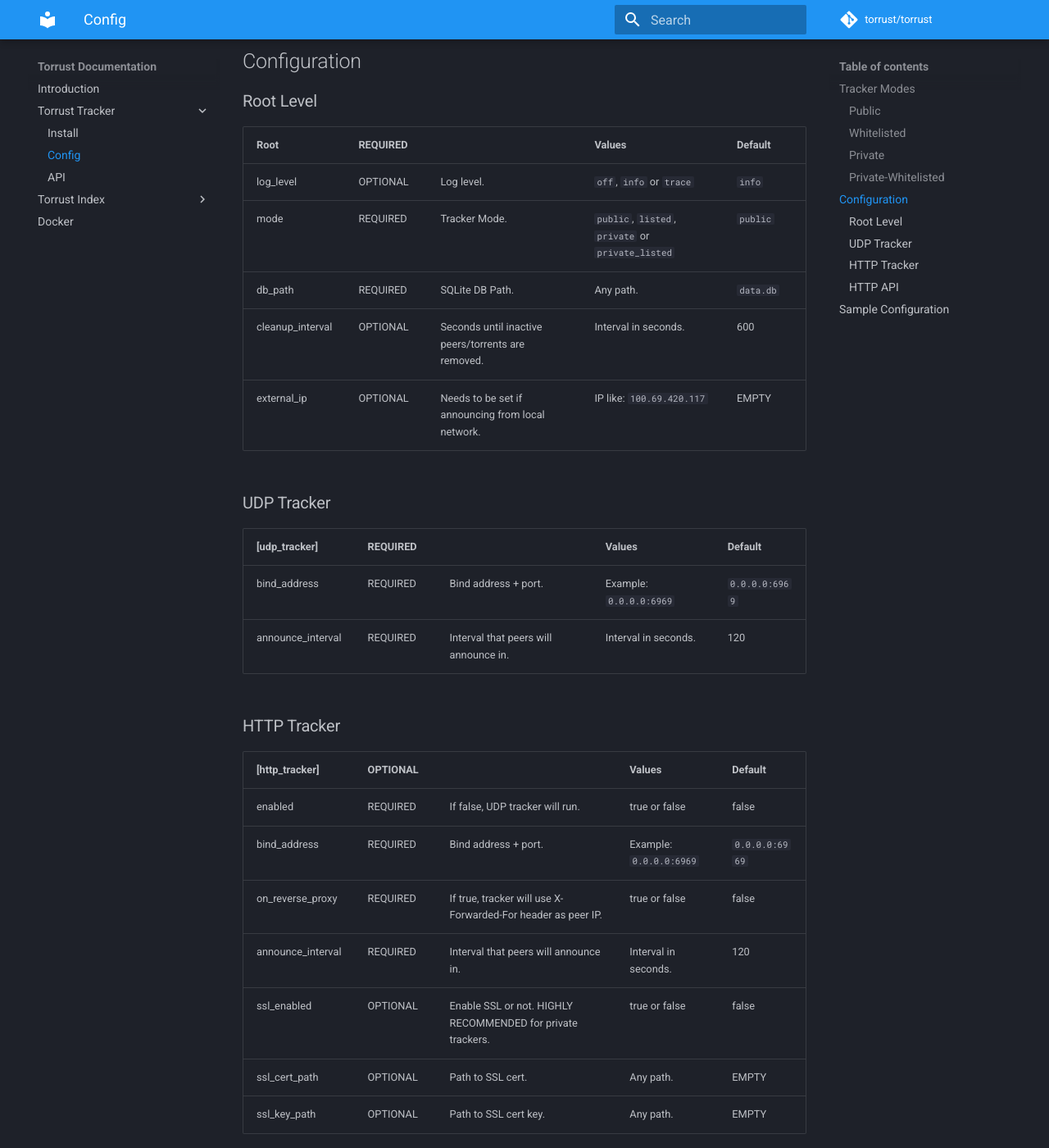
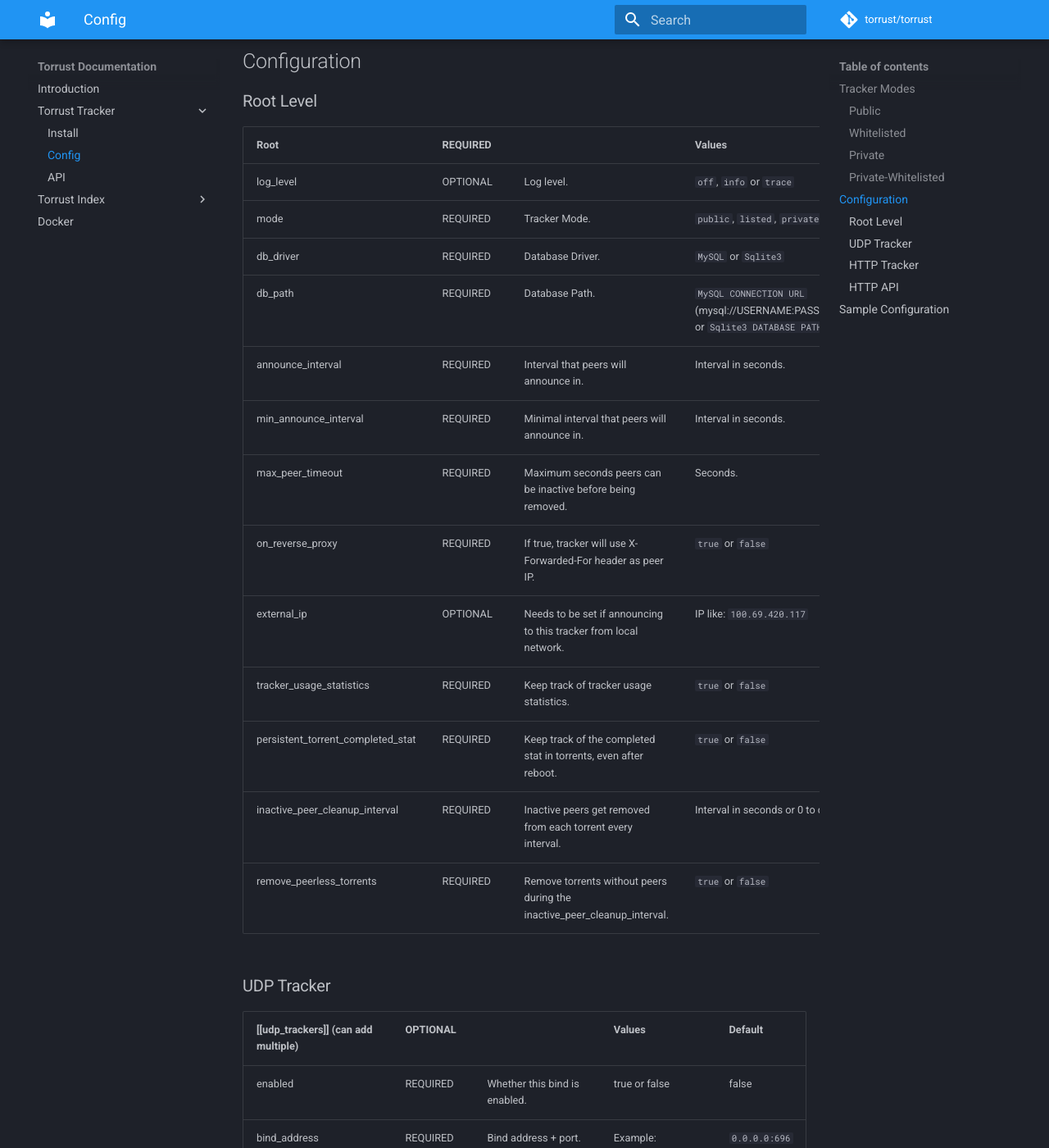
Before and after one commit to torrust/torrust-documentation, an MkDocs documentation site: the page built from docs/torrust-tracker/config.md, in a window 1280 px wide and 1400 px high, scrolled down 1014 px. Shown: the whole window at 82% size. Built offline with MkDocs 1.6.1 and Material for MkDocs 9.7.7, drawn with Linux system fonts in a browser that asks for light colours; comment, search, counter and statistics services are not loaded; some of the changed text lies outside the part shown.

Commit message:
updated tracker config

````diff
--- a/docs/torrust-tracker/config.md
+++ b/docs/torrust-tracker/config.md
@@ -32,33 +32,39 @@
 ## Configuration
 
 ### Root Level
-| Root             | REQUIRED |                                                    | Values                                            | Default   |
-|------------------|----------|----------------------------------------------------|---------------------------------------------------|-----------|
-| log_level        | OPTIONAL | Log level.                                         | `off`, `info` or `trace`                          | `info`    |
-| mode             | REQUIRED | Tracker Mode.                                      | `public`, `listed`, `private` or `private_listed` | `public`  |
-| db_path          | REQUIRED | SQLite DB Path.                                    | Any path.                                         | `data.db` |
-| cleanup_interval | OPTIONAL | Seconds until inactive peers/torrents are removed. | Interval in seconds.                              | 600       |
-| external_ip      | OPTIONAL | Needs to be set if announcing from local network.  | IP like: `100.69.420.117`                         | EMPTY     |
+| Root                              | REQUIRED |                                                                          | Values                                                                                           | Default   |
+|-----------------------------------|----------|--------------------------------------------------------------------------|--------------------------------------------------------------------------------------------------|-----------|
+| log_level                         | OPTIONAL | Log level.                                                               | `off`, `info` or `trace`                                                                         | `info`    |
+| mode                              | REQUIRED | Tracker Mode.                                                            | `public`, `listed`, `private` or `private_listed`                                                | `public`  |
+| db_driver                         | REQUIRED | Database Driver.                                                         | `MySQL` or `Sqlite3`                                                                             | `Sqlite3` |
+| db_path                           | REQUIRED | Database Path.                                                           | `MySQL CONNECTION URL` (mysql://USERNAME:PASSWORD@HOST:3306/DATABASE) or `Sqlite3 DATABASE PATH` | `data.db` |
+| announce_interval                 | REQUIRED | Interval that peers will announce in.                                    | Interval in seconds.                                                                             | 120       |
+| min_announce_interval             | REQUIRED | Minimal interval that peers will announce in.                            | Interval in seconds.                                                                             | 120       |
+| max_peer_timeout                  | REQUIRED | Maximum seconds peers can be inactive before being removed.              | Seconds.                                                                                         | 900       |
+| on_reverse_proxy                  | REQUIRED | If true, tracker will use X-Forwarded-For header as peer IP.             | `true` or `false`                                                                                | `false`   |
+| external_ip                       | OPTIONAL | Needs to be set if announcing to this tracker from local network.        | IP like: `100.69.420.117`                                                                        | EMPTY     |
+| tracker_usage_statistics          | REQUIRED | Keep track of tracker usage statistics.                                  | `true` or `false`                                                                                | `true`    |
+| persistent_torrent_completed_stat | REQUIRED | Keep track of the completed stat in torrents, even after reboot.         | `true` or `false`                                                                                | `false`   |
+| inactive_peer_cleanup_interval    | REQUIRED | Inactive peers get removed from each torrent every interval.             | Interval in seconds or 0 to disable.                                                             | 600       |
+| remove_peerless_torrents          | REQUIRED | Remove torrents without peers during the inactive_peer_cleanup_interval. | `true` or `false`                                                                                | `true`    |
 
 ### UDP Tracker
-| [udp_tracker]     | REQUIRED |                                       | Values                  | Default        |
-|-------------------|----------|---------------------------------------|-------------------------|----------------|
-| bind_address      | REQUIRED | Bind address + port.                  | Example: `0.0.0.0:6969` | `0.0.0.0:6969` |
-| announce_interval | REQUIRED | Interval that peers will announce in. | Interval in seconds.    | 120            |
+| [[udp_trackers]] (can add multiple) | OPTIONAL |                               | Values                  | Default        |
+|-------------------------------------|----------|-------------------------------|-------------------------|----------------|
+| enabled                             | REQUIRED | Whether this bind is enabled. | true or false           | false          |
+| bind_address                        | REQUIRED | Bind address + port.          | Example: `0.0.0.0:6969` | `0.0.0.0:6969` |
 
 ### HTTP Tracker
-| [http_tracker]     | OPTIONAL |                                                             | Values                  | Default        |
-|--------------------|----------|-------------------------------------------------------------|-------------------------|----------------|
-| enabled            | REQUIRED | If false, UDP tracker will run.                             | true or false           | false          |
-| bind_address       | REQUIRED | Bind address + port.                                        | Example: `0.0.0.0:6969` | `0.0.0.0:6969` |
-| on_reverse_proxy   | REQUIRED | If true, tracker will use X-Forwarded-For header as peer IP.| true or false           | false          |
-| announce_interval  | REQUIRED | Interval that peers will announce in.                       | Interval in seconds.    | 120            |
-| ssl_enabled        | OPTIONAL | Enable SSL or not. HIGHLY RECOMMENDED for private trackers. | true or false           | false          |
-| ssl_cert_path      | OPTIONAL | Path to SSL cert.                                           | Any path.               | EMPTY          |
-| ssl_key_path       | OPTIONAL | Path to SSL cert key.                                       | Any path.               | EMPTY          |
+| [[http_trackers]] (can add multiple) | OPTIONAL |                                                             | Values                  | Default        |
+|--------------------------------------|----------|-------------------------------------------------------------|-------------------------|----------------|
+| enabled                              | REQUIRED | Whether this bind is enabled.                               | true or false           | false          |
+| bind_address                         | REQUIRED | Bind address + port.                                        | Example: `0.0.0.0:6969` | `0.0.0.0:6969` |
+| ssl_enabled                          | REQUIRED | Enable SSL or not. HIGHLY RECOMMENDED for private trackers. | true or false           | false          |
+| ssl_cert_path                        | OPTIONAL | Path to SSL cert.                                           | Any path.               | EMPTY          |
+| ssl_key_path                         | OPTIONAL | Path to SSL cert key.                                       | Any path.               | EMPTY          |
 
 ### HTTP API
-| [http_api]   | OPTIONAL |                       | Values                    | Default          |
+| [http_api]   | REQUIRED |                       | Values                    | Default          |
 |--------------|----------|-----------------------|---------------------------|------------------|
 | enabled      | REQUIRED | Enables built-in API. | true or false             | true             |
 | bind_address | REQUIRED | Bind address + port.  | Example: `127.0.0.1:1212` | `127.0.0.1:1212` |
@@ -69,21 +75,27 @@
 
 ## Sample Configuration
 ```toml
-log_level = "trace"
-mode = "private"
+log_level = "info"
+mode = "public"
+db_driver = "Sqlite3"
 db_path = "data.db"
-cleanup_interval = 600
-external_ip = "148.420.69.117"
+announce_interval = 120
+min_announce_interval = 120
+max_peer_timeout = 900
+on_reverse_proxy = false
+external_ip = "0.0.0.0"
+tracker_usage_statistics = true
+persistent_torrent_completed_stat = false
+inactive_peer_cleanup_interval = 600
+remove_peerless_torrents = true
 
-[udp_tracker]
-bind_address = "0.0.0.0:6969"
-announce_interval = 120
-
-[http_tracker]
+[[udp_trackers]]
 enabled = false
 bind_address = "0.0.0.0:6969"
-on_reverse_proxy = false
-announce_interval = 120
+
+[[http_trackers]]
+enabled = true
+bind_address = "0.0.0.0:6969"
 ssl_enabled = false
 ssl_cert_path = ""
 ssl_key_path = ""
````
